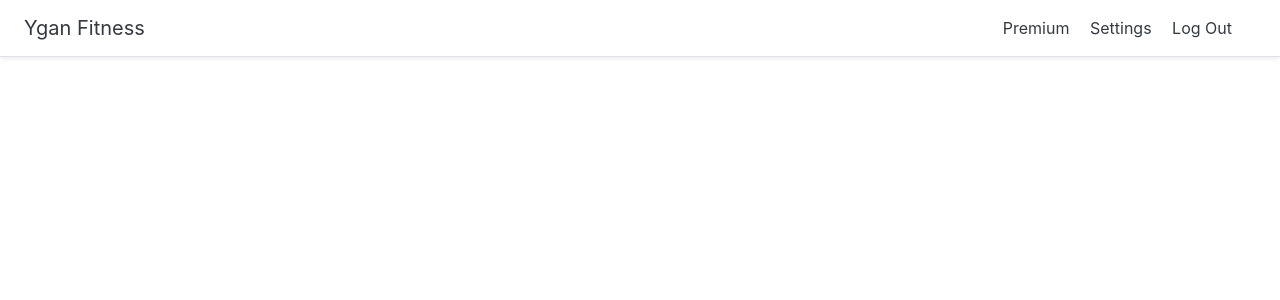
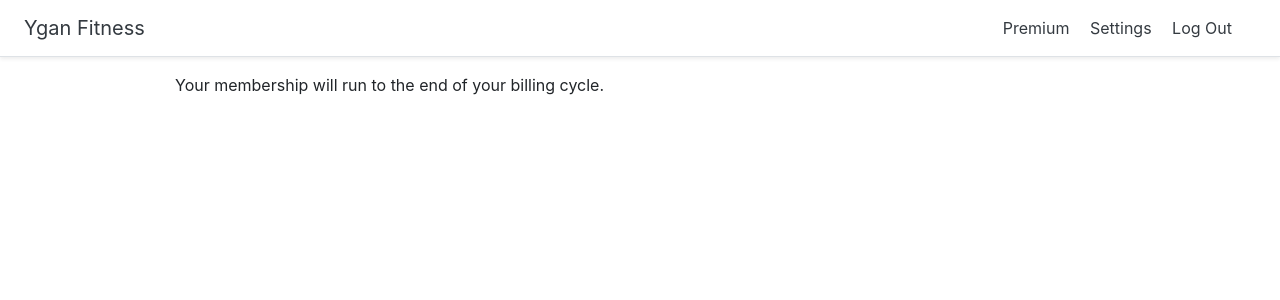
Before and after one commit to ganyulong02/yganfitness, a Django app: page /auth/settings in a window 1280 px wide. Shown: the top 300 px of the page. Run offline with Django 3.2, Linux system fonts and the light colour scheme; a user stored in the database is signed in; data comes from the database, SQL or seed files in the repository; both versions use the stored data as it was after the commit; some libraries are stand-ins or nearby versions.

Commit message:
Cancellation of subscription

```diff
--- a/plans/templates/registration/settings.html
+++ b/plans/templates/registration/settings.html
@@ -1,5 +1,17 @@
 {% extends 'plans/base.html' %}
 {% block content %}
 <div class="container">
+    {% if cancel_at_period_end %}
+    Your membership will run to the end of your billing cycle.
+    {% elif membership %}
+
+    <form action="{% url 'settings' %}" method="POST">
+        {% csrf_token %}
+        <input type="submit" value="Cancel Membership">
+    </form>
+
+    {% else %}
+        <a href="{% url 'join' %}">Get a Membership</a>
+    {% endif %}
 </div>
 {% endblock %}
--- a/plans/views.py
+++ b/plans/views.py
@@ -4,11 +4,24 @@ from django.urls import reverse_lazy
 from django.views import generic
 from .models import FitnessPlan, Customer
 from django.contrib.auth import authenticate, login
-from django.contrib.auth.decorators import login_required
+from django.contrib.auth.decorators import login_required, user_passes_test
 import stripe
+from django.http import HttpResponse
 
 stripe.api_key = 'sk_test_51HHjtKJSwY2ShoTT2pNbqvdXwXjeXU7My9gauhKDxSB7zFLMxFc9oAjyxXMKtLvcCKzCEOkNtC68F3apBKfmTPYU005xszO2En'
 
+@user_passes_test(lambda u: u.is_superuser)
+def updateaccounts(request):
+    customers = Customer.objects.all()
+    for customer in customers:
+        subscription = stripe.Subscription.retrieve(customer.stripe_subscription_id)
+        if subscription.status != 'active':
+            customer.membership = False
+        else:
+            customer.membership = True
+        customer.cancel_at_period_end = subscription.cancel_at_period_end
+        customer.save()
+        return HttpResponse('Completed!')
 
 def home(request):
     plans = FitnessPlan.objects
@@ -102,7 +115,26 @@ def checkout(request):
 
 
 def settings(request):
-    return render(request, 'registration/settings.html')
+    membership = False
+    cancel_at_period_end = False
+    if request.method == 'POST':
+        subscription = stripe.Subscription.retrieve(request.user.customer.stripe_subscription_id)
+        subscription.cancel_at_period_end = True
+        request.user.customer.cancel_at_period_end = True
+        cancel_at_period_end = True
+        subscription.save()
+        request.user.customer.save()
+    else:
+        # request.method == 'GET'
+        try:
+            if request.user.customer.membership:
+                membership = True
+            if request.user.customer.cancel_at_period_end:
+                cancel_at_period_end = True
+        except Customer.DoesNotExist:
+            membership = False
+    return render(request, 'registration/settings.html',
+                  {'membership': membership, 'cancel_at_period_end': cancel_at_period_end})
 
 
 class SignUp(generic.CreateView):
--- a/yganfitness/urls.py
+++ b/yganfitness/urls.py
@@ -26,4 +26,5 @@ urlpatterns = [
     path('join', views.join, name='join'),
     path('checkout', views.checkout, name='checkout'),
     path('auth/settings', views.settings, name='settings'),
+    path('updateaccounts', views.updateaccounts, name='updateaccounts'),
 ]
```
Also changed, not shown: db.sqlite3.
